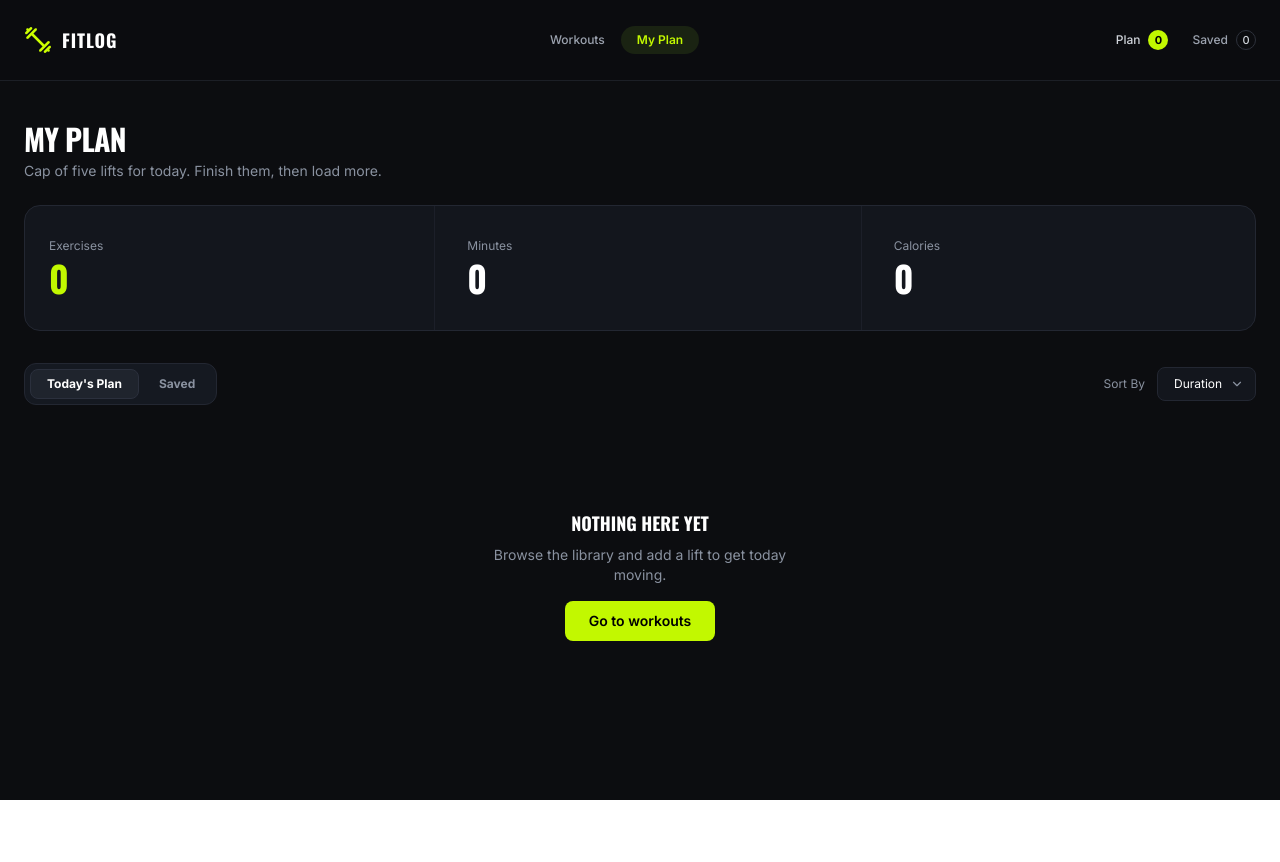
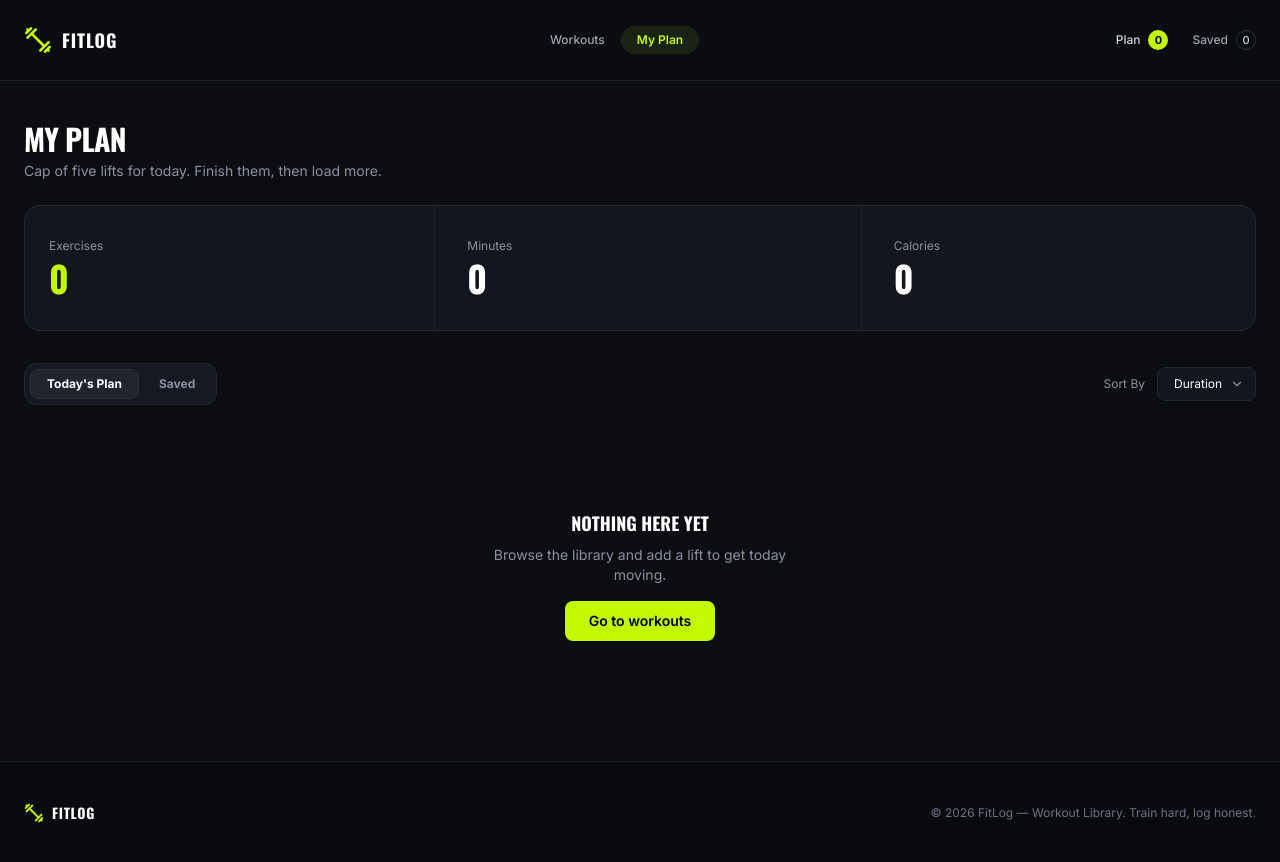
Before and after one commit to AbuKausar/fit-log, a Next.js app: page /my-plan in a window 1280 px wide. Before the commit the page ends 800 px from the top, so only its background shows below. Built offline with nearby package versions, Linux system fonts and the light colour scheme.

Commit message:
feat: add footer to root layout

```diff
--- a/src/app/layout.tsx
+++ b/src/app/layout.tsx
@@ -4,6 +4,7 @@ import "./globals.css";
 import { PlanProvider } from "@/context/PlanContext";
 import { Toaster } from "react-hot-toast";
 import Navbar from "@/components/layout/Navbar";
+import Footer from "@/components/layout/Footer";
 
 const oswald = Oswald({
   variable: "--font-oswald",
@@ -31,6 +32,7 @@ export default function RootLayout({ children }: LayoutProps<"/">) {
           <Toaster position="top-center" />
           <Navbar></Navbar>
           <main>{children}</main>
+          <Footer></Footer>
         </PlanProvider>
       </body>
     </html>
--- /dev/null
+++ b/src/components/layout/Footer.tsx
@@ -0,0 +1,20 @@
+import Image from "next/image";
+
+export default function Footer() {
+    return (
+        <footer className="bg-[#090a0d] border-t border-[#1a1d24] pt-[41px] pb-10">
+            <div className="max-w-[1280px] mx-auto px-6 flex items-center justify-between">
+                <div className="flex items-center gap-2">
+                    <Image src="/assets/logo.png" alt="FitLog logo" width={20} height={20} />
+                    <span className="font-display font-bold text-white text-sm tracking-[0.7px] uppercase">
+                        FITLOG
+                    </span>
+                </div>
+
+                <p className="text-[#6b7280] text-xs">
+                    © 2026 FitLog — Workout Library. Train hard, log honest.
+                </p>
+            </div>
+        </footer>
+    );
+}
```
